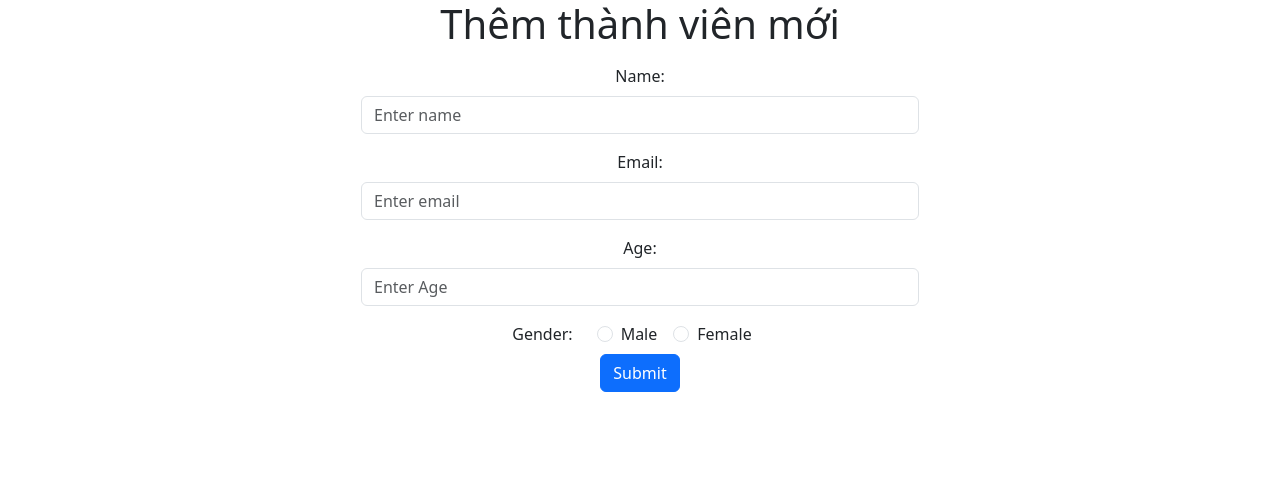
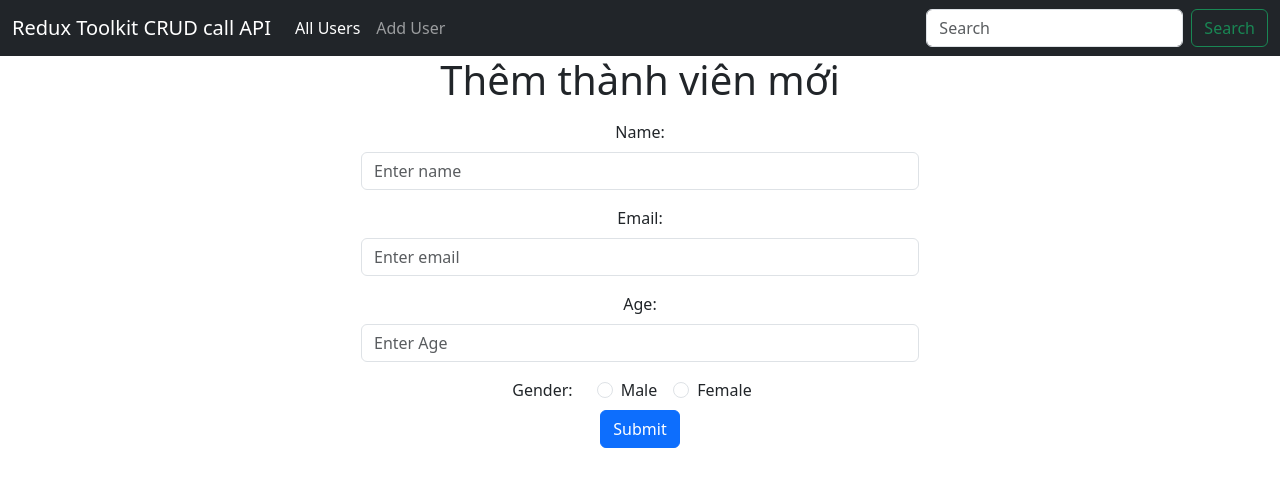
Before and after one commit to CuongND04/redux-toolkit-crud, a React (Create React App) app: page /create in a window 1280 px wide. Shown: the top 486 px of the page. Built offline with nearby package versions, Linux system fonts and the light colour scheme.

Commit message:
⚡️detail modal

```diff
--- a/src/App.js
+++ b/src/App.js
@@ -1,5 +1,6 @@
 import "./App.css";
 import Create from "./components/Create";
+import Nav from "./components/Nav";
 import Read from "./components/Read";
 import { RouterProvider, createBrowserRouter } from "react-router-dom";
 function App() {
@@ -9,6 +10,7 @@ function App() {
   ]);
   return (
     <div className="App">
+      <Nav />
       <RouterProvider router={router} />
     </div>
   );
--- a/src/components/Create.jsx
+++ b/src/components/Create.jsx
@@ -1,20 +1,20 @@
 import React, { useState } from "react";
 import { useDispatch } from "react-redux";
-// import { useNavigate } from "react-router-dom";
+import { useNavigate } from "react-router-dom";
 import { createUser } from "../features/userSlice";
 function Create() {
-  const [user,setUser] = useState({})
+  const [user, setUser] = useState({});
   const inputChangeHandler = (e) => {
     setUser({ ...user, [e.target.name]: e.target.value });
   };
   const dispatch = useDispatch();
-  // const navigate = useNavigate();
+  const navigate = useNavigate();
   const handleSubmit = (e) => {
     e.preventDefault();
     console.log(user);
     // dispatch action createUser and transfer data
     dispatch(createUser(user));
-    // navigate("/read");
+    navigate("/");
   };
   return (
     <div className="container">
@@ -30,7 +30,7 @@ function Create() {
             id="name"
             placeholder="Enter name"
             name="name"
-          value = {user.name || ""}
+            value={user.name || ""}
             onChange={inputChangeHandler}
           />
         </div>
@@ -44,7 +44,7 @@ function Create() {
             id="email"
             placeholder="Enter email"
             name="email"
-          value = {user.email || ""}
+            value={user.email || ""}
             onChange={inputChangeHandler}
           />
         </div>
@@ -58,7 +58,7 @@ function Create() {
             id="age"
             placeholder="Enter Age"
             name="age"
-          value = {user.age || ""}
+            value={user.age || ""}
             onChange={inputChangeHandler}
           />
         </div>
@@ -72,7 +72,7 @@ function Create() {
             id="radio1"
             name="gender"
             value="male"
-          checked = {user.gender === 'male' || ""}
+            checked={user.gender === "male" || ""}
             onChange={inputChangeHandler}
           />
           <label className="form-check-label" htmlFor="radio1">
@@ -86,7 +86,7 @@ function Create() {
             id="radio2"
             name="gender"
             value="female"
-          checked = {user.gender === 'female' || ""}
+            checked={user.gender === "female" || ""}
             onChange={inputChangeHandler}
           />
 
@@ -94,7 +94,7 @@ function Create() {
             Female
           </label>
         </div>
-      <br/>
+        <br />
         <button type="submit" className="btn btn-primary">
           Submit
         </button>
--- /dev/null
+++ b/src/components/CustomModal.css
@@ -0,0 +1,23 @@
+.modalBackground {
+  position: fixed;
+  background-color: black;
+  top: 0;
+  bottom: 0;
+  left: 0;
+  right: 0;
+  display: flex;
+  justify-content: center;
+  align-items: center;
+  z-index: 99;
+  opacity: 0.8;
+}
+
+.modalContainer {
+  background-color: white;
+  box-shadow: 0px 0px 0px #888;
+  padding: 10px;
+  border-radius: 10px;
+  height: 300px;
+  width: 300px;
+  text-align: center;
+}
--- /dev/null
+++ b/src/components/CustomModal.jsx
@@ -0,0 +1,24 @@
+import React from "react";
+import "./CustomModal.css";
+import { useSelector } from "react-redux";
+
+function CustomModal({ id, setPopup }) {
+  const { users } = useSelector((state) => state.user);
+  const user = users.find((u) => u.id == id);
+  console.log(user);
+  return (
+    <div className="modalBackground">
+      <div className="modalContainer">
+        <button onClick={() => setPopup(false)} className="btn btn-warning">
+          Close
+        </button>
+        <h2>{user.name}</h2>
+        <div>{user.email}</div>
+        <div>{user.age}</div>
+        <div>{user.gender}</div>
+      </div>
+    </div>
+  );
+}
+
+export default CustomModal;
--- a/src/components/Nav.jsx
+++ b/src/components/Nav.jsx
@@ -0,0 +1,54 @@
+import React from "react";
+
+const Nav = () => {
+  return (
+    <nav className="navbar navbar-expand-lg navbar-dark bg-dark">
+      <div className="container-fluid">
+        <a className="navbar-brand" href="/">
+          Redux Toolkit CRUD call API
+        </a>
+        <button
+          className="navbar-toggler"
+          type="button"
+          data-bs-toggle="collapse"
+          data-bs-target="#navbarSupportedContent"
+          aria-controls="navbarSupportedContent"
+          aria-expanded="false"
+          aria-label="Toggle navigation"
+        >
+          <span className="navbar-toggler-icon"></span>
+        </button>
+        <div className="collapse navbar-collapse" id="navbarSupportedContent">
+          <ul className="navbar-nav me-auto mb-2 mb-lg-0">
+            <li className="nav-item">
+              <a className="nav-link active" aria-current="page" href="/">
+                All Users
+              </a>
+            </li>
+            <li className="nav-item">
+              <a className="nav-link" href="/create">
+                Add User
+              </a>
+            </li>
+          </ul>
+          <form className="d-flex">
+            <input
+              className="form-control me-2"
+              type="search"
+              placeholder="Search"
+              aria-label="Search"
+              // onChange={(e) => {
+              //   setSearchData(e.target.value);
+              // }}
+            />
+            <button className="btn btn-outline-success" type="submit">
+              Search
+            </button>
+          </form>
+        </div>
+      </div>
+    </nav>
+  );
+};
+
+export default Nav;
--- a/src/components/Read.jsx
+++ b/src/components/Read.jsx
@@ -1,12 +1,19 @@
-import React, { useEffect } from "react";
+import React, { useEffect, useState } from "react";
 import { readAllUsers } from "../features/userSlice";
 import { useDispatch, useSelector } from "react-redux";
+import CustomModal from "./CustomModal";
 
 function Read() {
   const dispatch = useDispatch();
+  const [selectedId, setSelectedId] = useState(null);
+  const [isPopup, setPopup] = useState(false);
   useEffect(() => {
     dispatch(readAllUsers());
   }, []);
+  const viewDetailHandler = (id) => {
+    setPopup(true);
+    setSelectedId(id);
+  };
   const { users, loading, error, searchData } = useSelector(
     (state) => state.user
   ); // lay user slice
@@ -17,6 +24,7 @@ function Read() {
   return (
     <>
       <h2>Danh sách Users</h2>
+      {isPopup && <CustomModal id={selectedId} setPopup={setPopup} />}
       {users &&
         users.map((user) => (
           <div class="card my-2">
@@ -28,11 +36,18 @@ function Read() {
               <p class="card-text">
                 {user.age} - {user.gender}
               </p>
-              <a href="#" class="card-link">
-                Card link
+              <a
+                href="#"
+                class="btn btn-success me-2"
+                onClick={() => viewDetailHandler(user.id)}
+              >
+                View
               </a>
-              <a href="#" class="card-link">
-                Another link
+              <a href="#" class="btn btn-warning me-2">
+                Edit
+              </a>
+              <a href="#" class="btn btn-danger">
+                Delete
               </a>
             </div>
           </div>
```
Lines whose indentation alone changed are shown as unchanged.
